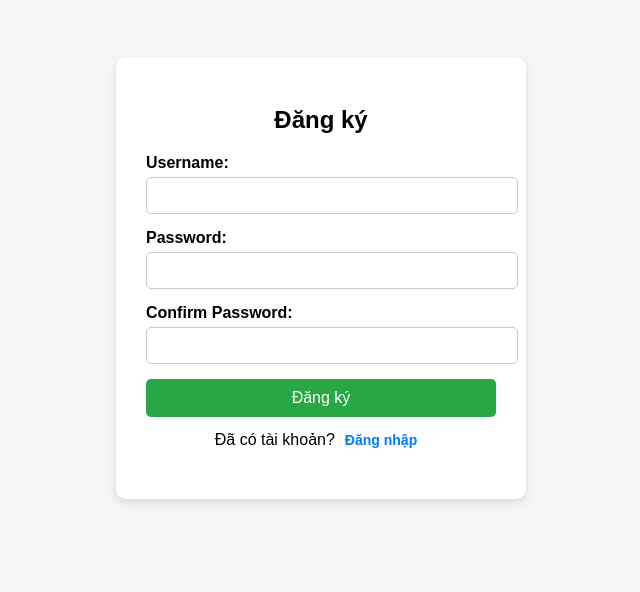
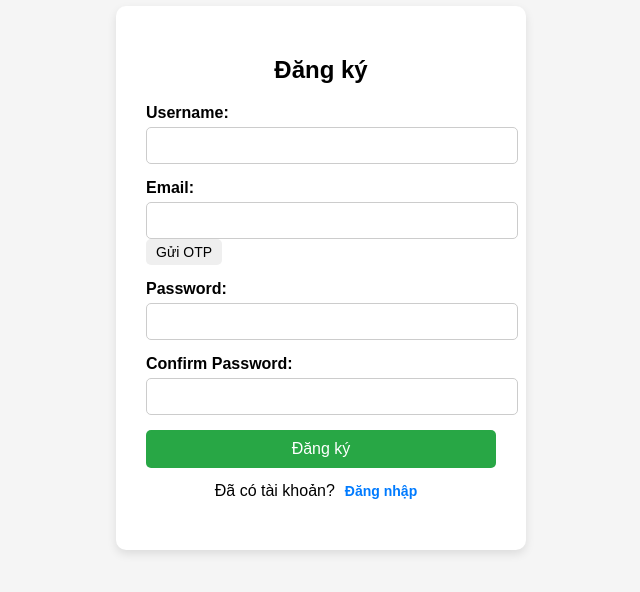
Before and after one commit to HV-Hoan/ecomerce-FE, a React (Create React App) app in the folder my-app/: page /register in a window 1280 px wide. Shown: the part 122-714 px from the top of the page, without its empty margins (319-959 px from the left). Built offline with nearby package versions, Linux system fonts and the light colour scheme.

Commit message:
otp email

```diff
--- a/my-app/src/components/RegisterForm.js
+++ b/my-app/src/components/RegisterForm.js
@@ -5,16 +5,42 @@ import "../css/RegisterForm.css"; // Đảm bảo file CSS tồn tại
 
 const RegisterForm = () => {
     const [username, setUsername] = useState("");
+    const [email, setEmail] = useState("");
     const [password, setPassword] = useState("");
     const [confirmPassword, setConfirmPassword] = useState("");
+    const [otp, setOtp] = useState("");
+    const [otpSent, setOtpSent] = useState(false);
     const [error, setError] = useState("");
     const [success, setSuccess] = useState("");
     const navigate = useNavigate();
+    const sendOtp = async () => {
+        setError("");
+        setSuccess("");
+
+        if (!email) {
+            setError("Vui lòng nhập email trước khi gửi OTP!");
+            return;
+        }
+
+        try {
+            await axios.post("http://localhost:5000/api/send-otp", { email });
+            setOtpSent(true);
+            setSuccess("Mã OTP đã được gửi đến email của bạn.");
+        } catch (err) {
+            setError(err.response?.data?.message || "Không thể gửi OTP!");
+        }
+    };
+
 
     const handleRegister = async (e) => {
         e.preventDefault();
         setError("");
         setSuccess("");
+
+        if (!otp) {
+            setError("Vui lòng nhập mã OTP trước khi đăng ký!");
+            return;
+        }
 
         if (password !== confirmPassword) {
             setError("Mật khẩu xác nhận không khớp!");
@@ -22,13 +48,17 @@ const RegisterForm = () => {
         }
 
         try {
-            await axios.post("http://localhost:5000/register", {
-                username,
-                password,
-            });
+            // Xác thực OTP trước
+            const otpResponse = await axios.post("http://localhost:5000/api/verify-otp", { email, otp });
+            if (!otpResponse.data.success) {
+                setError("OTP không hợp lệ!");
+                return;
+            }
 
+            // Nếu OTP đúng, gửi yêu cầu đăng ký
+            await axios.post("http://localhost:5000/register", { username, email, password });
             setSuccess("Đăng ký thành công! Chuyển hướng đến đăng nhập...");
-            setTimeout(() => navigate("/login"), 2000); // Chuyển đến trang login sau 2 giây
+            setTimeout(() => navigate("/login"), 2000);
         } catch (err) {
             setError(err.response?.data?.message || "Đăng ký thất bại!");
         }
@@ -43,30 +73,26 @@ const RegisterForm = () => {
                 <form onSubmit={handleRegister}>
                     <div className="input-group">
                         <label>Username:</label>
-                        <input
-                            type="text"
-                            value={username}
-                            onChange={(e) => setUsername(e.target.value)}
-                            required
-                        />
+                        <input type="text" value={username} onChange={(e) => setUsername(e.target.value)} required />
                     </div>
                     <div className="input-group">
+                        <label>Email:</label>
+                        <input type="email" value={email} onChange={(e) => setEmail(e.target.value)} required />
+                        <button type="button" onClick={sendOtp} disabled={otpSent}>Gửi OTP</button>
+                    </div>
+                    {otpSent && (
+                        <div className="input-group">
+                            <label>Nhập OTP:</label>
+                            <input type="text" value={otp} onChange={(e) => setOtp(e.target.value)} required />
+                        </div>
+                    )}
+                    <div className="input-group">
                         <label>Password:</label>
-                        <input
-                            type="password"
-                            value={password}
-                            onChange={(e) => setPassword(e.target.value)}
-                            required
-                        />
+                        <input type="password" value={password} onChange={(e) => setPassword(e.target.value)} required />
                     </div>
                     <div className="input-group">
                         <label>Confirm Password:</label>
-                        <input
-                            type="password"
-                            value={confirmPassword}
-                            onChange={(e) => setConfirmPassword(e.target.value)}
-                            required
-                        />
+                        <input type="password" value={confirmPassword} onChange={(e) => setConfirmPassword(e.target.value)} required />
                     </div>
                     <button type="submit" className="register-btn">Đăng ký</button>
                 </form>
```
